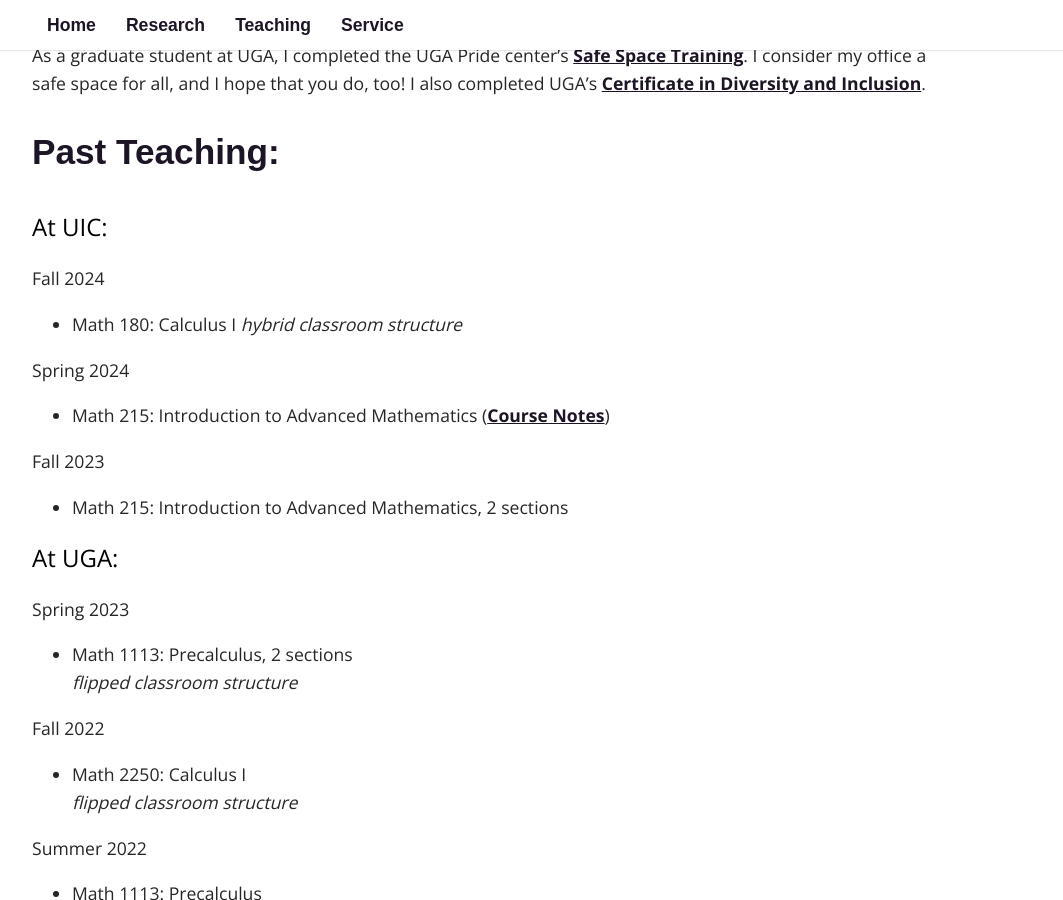
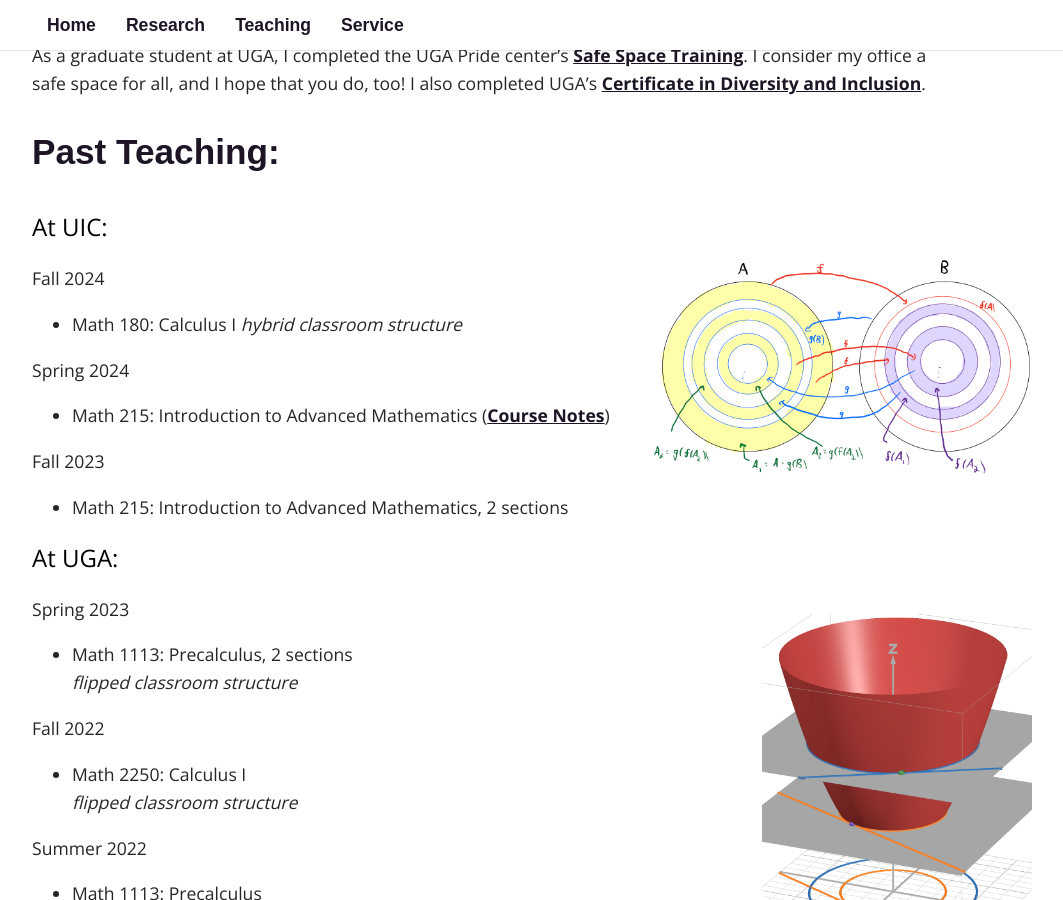
Before and after one commit to fsaia/site, a Jekyll site: the page built from _pages/03_teaching.md, in a window 1280 px wide and 900 px high, scrolled down 473 px. Shown: the whole window, without its empty margins (158-1221 px from the left). Built offline with Jekyll 4.4.1, drawn with Linux system fonts in a browser that asks for light colours; some web fonts are replaced.

Commit message:
Update 03_teaching.md

```diff
--- a/_pages/03_teaching.md
+++ b/_pages/03_teaching.md
@@ -22,6 +22,9 @@ Fall 2024
 * Math 180: Calculus I
 	*hybrid classroom structure*
 
+<img src='SCB.png' style="float:right; width:43%; margin: -100px;"/>
+
+
 Spring 2024
 
 * Math 215: Introduction to Advanced Mathematics ([Course Notes](https://drive.google.com/file/d/1Su9hBU4VhHFGHW0zZVW_gRh48vga_NQ-/view?usp=sharing))
@@ -36,6 +39,8 @@ Spring 2023
 
 * Math 1113: Precalculus, 2 sections
 	*flipped classroom structure*
+
+<img src='level_curves.png' style="float:right; width:30%; margin: -100px;"/>
 
 Fall 2022
 
@@ -59,6 +64,8 @@ Summer 2021
 
 * Graduate TA for 2021 [PCMI Undergraduate Summer School](https://www.ias.edu/pcmi)
 	*Topic: Quadratic forms, Milnor K-theory, and Arithmetic*
+
+<img src='saddle.png' style="float:right; width:30%; margin: -100px;"/>
 
 Spring 2021
 
```
